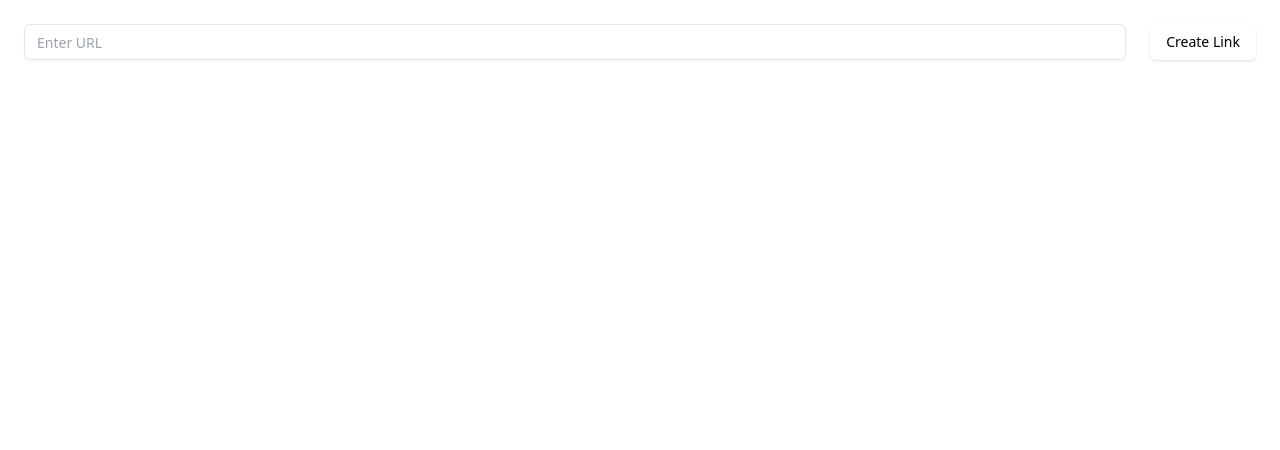
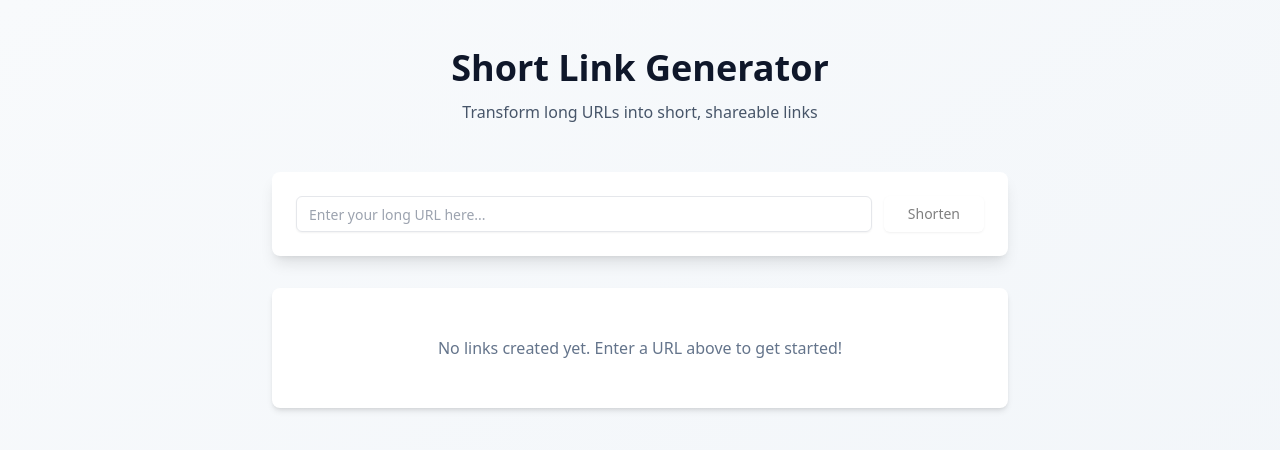
Before and after one commit to zeinlewis/link-shortener, a Nuxt app: page / in a window 1280 px wide. Shown: the top 450 px of the page. Built offline with nearby package versions, Linux system fonts and the light colour scheme.

Commit message:
made page for create, copy and see link list

```diff
--- a/app/app.vue
+++ b/app/app.vue
@@ -1,32 +1,3 @@
-<script lang="ts" setup>
-import { Button } from "@/components/ui/button"
-import { Input } from "@/components/ui/input"
-import { useLinksStore } from "~/stores/links"
-const linksStore = useLinksStore()
-
-const targetUrl = ref("")
-
-const handleSubmit = async () => {
-	try {
-		await linksStore.createLink({ targetUrl: targetUrl.value })
-		targetUrl.value = ""
-	} catch (err) {
-		console.error("Error shortening link:", err)
-	}
-}
-</script>
-
 <template>
-	<div class="container p-6 flex gap-6">
-		<Input v-model="targetUrl" placeholder="Enter URL" />
-		<Button :disabled="linksStore.loading" @click="handleSubmit">
-			{{ linksStore.loading ? "Loading..." : "Create Link" }}
-		</Button>
-
-		<p v-if="linksStore.error" class="error">{{ linksStore.error }}</p>
-
-		<div v-for="link in linksStore.links" :key="link.id">
-			{{ link.targetUrl }} -> {{ link.slug }}
-		</div>
-	</div>
+	<NuxtPage />
 </template>
--- /dev/null
+++ b/app/pages/index.vue
@@ -0,0 +1,192 @@
+<script lang="ts" setup>
+import { Button } from "@/components/ui/button"
+import { Input } from "@/components/ui/input"
+import { useLinksStore } from "@/stores/links"
+
+const linksStore = useLinksStore()
+
+const targetUrl = ref("")
+// Переменная для отслеживания, какой slug был скопирован
+// null = ничего не скопировано, string = показываем "Copied!" для этого slug
+const copiedSlug = ref<string | null>(null)
+
+const handleSubmit = async () => {
+	if (!targetUrl.value.trim()) return
+
+	try {
+		await linksStore.createLink({ targetUrl: targetUrl.value })
+		targetUrl.value = ""
+	} catch (err) {
+		console.error("Error shortening link:", err)
+	}
+}
+
+// Функция генерирует полный URL для короткой ссылки
+// window.location.origin = "http://localhost:3000" - Результат: "http://localhost:3000/r/abc123"
+const getShortUrl = (slug: string) => {
+	return `${window.location.origin}/r/${slug}`
+}
+
+// Функция копирования в буфер обмена
+const copyToClipboard = async (slug: string) => {
+	try {
+		// navigator.clipboard - современный API браузера для копирования
+		await navigator.clipboard.writeText(getShortUrl(slug))
+
+		// Устанавливаем скопированный slug, чтобы показать "Copied!"
+		copiedSlug.value = slug
+
+		// Через 2 секунды сбрасываем состояние "скопировано"
+		setTimeout(() => {
+			copiedSlug.value = null
+		}, 2000)
+	} catch (err) {
+		console.error("Failed to copy:", err)
+	}
+}
+
+// Обработчик нажатия Enter в поле ввода
+const handleKeyPress = (event: KeyboardEvent) => {
+	if (event.key === "Enter") {
+		handleSubmit()
+	}
+}
+</script>
+
+<template>
+	<!-- Внешний контейнер - занимает всю высоту экрана, серый градиент -->
+	<div class="min-h-screen bg-gradient-to-br from-slate-50 to-slate-100">
+		<!-- Центрированный контейнер с максимальной шириной -->
+		<div class="container mx-auto px-4 py-12 max-w-3xl">
+			<!-- Заголовок страницы -->
+			<div class="text-center mb-12">
+				<h1 class="text-4xl font-bold text-slate-900 mb-3">Short Link Generator</h1>
+				<p class="text-slate-600">Transform long URLs into short, shareable links</p>
+			</div>
+
+			<!-- Форма ввода - белая карточка с тенью -->
+			<div class="bg-white rounded-lg shadow-lg p-6 mb-8">
+				<div class="flex gap-3">
+					<!--
+            Input компонент:
+            - v-model - двустороннее связывание с targetUrl
+            - :disabled - блокируется когда идет загрузка
+            - @keypress - слушаем нажатие Enter
+          -->
+					<Input
+						v-model="targetUrl"
+						placeholder="Enter your long URL here..."
+						class="flex-1"
+						:disabled="linksStore.loading"
+						@keypress="handleKeyPress"
+					/>
+
+					<!--
+            Button компонент:
+            - :disabled - блокируется если loading=true ИЛИ поле пустое
+            - @click - вызываем handleSubmit при клике
+          -->
+					<Button
+						:disabled="linksStore.loading || !targetUrl.trim()"
+						class="px-6"
+						@click="handleSubmit"
+					>
+						<!-- Условный текст: "Creating..." во время загрузки, иначе "Shorten" -->
+						{{ linksStore.loading ? "Creating..." : "Shorten" }}
+					</Button>
+				</div>
+
+				<!--
+          Блок ошибки:
+          v-if - показывается только если linksStore.error не null
+          Красный фон и красный текст для визуального выделения ошибки
+        -->
+				<div
+					v-if="linksStore.error"
+					class="mt-4 p-3 bg-red-50 border border-red-200 rounded-md"
+				>
+					<p class="text-red-600 text-sm">{{ linksStore.error }}</p>
+				</div>
+			</div>
+
+			<!--
+        Список ссылок:
+        v-if - показывается только если есть хотя бы одна ссылка
+        linksStore.links.length > 0
+      -->
+			<div v-if="linksStore.links.length > 0" class="space-y-4">
+				<h2 class="text-xl font-semibold text-slate-900 mb-4">Your Short Links</h2>
+
+				<!--
+          v-for - цикл по всем ссылкам
+          :key="link.id" - уникальный ключ для Vue (для оптимизации рендеринга)
+        -->
+				<div
+					v-for="link in linksStore.links"
+					:key="link.id"
+					class="bg-white rounded-lg shadow-md p-5"
+				>
+					<!-- Оригинальный URL -->
+					<div class="mb-3">
+						<label class="text-xs text-slate-500 uppercase mb-1 block"> Original URL </label>
+						<!--
+              :href - динамический атрибут, берем из link.targetUrl
+              target="_blank" - открывается в новой вкладке
+              break-all - длинный URL переносится на новую строку
+            -->
+						<a
+							:href="link.targetUrl"
+							target="_blank"
+							class="text-slate-700 hover:text-blue-600 break-all"
+						>
+							{{ link.targetUrl }}
+						</a>
+					</div>
+
+					<!-- Короткий URL с кнопкой копирования -->
+					<div class="flex items-center gap-3 p-3 bg-slate-50 rounded-md">
+						<div class="flex-1">
+							<label class="text-xs text-slate-500 uppercase mb-1 block"> Short URL </label>
+							<!--
+                <code> - моноширинный шрифт для URL
+                getShortUrl(link.slug) - вызываем функцию для получения полного URL
+              -->
+							<code class="text-blue-600 font-mono">
+								{{ getShortUrl(link.slug) }}
+							</code>
+						</div>
+
+						<!--
+              Кнопка копирования:
+              @click - вызываем copyToClipboard при клике
+              Условно показываем либо галочку (если скопировано), либо иконку копирования
+            -->
+						<Button variant="outline" size="sm" @click="copyToClipboard(link.slug)">
+							<!-- v-if - показываем галочку только если этот slug был скопирован -->
+							<span v-if="copiedSlug === link.slug">✓ Copied!</span>
+							<span v-else>Copy</span>
+						</Button>
+					</div>
+
+					<!-- Метаданные (дата и клики) -->
+					<div class="mt-3 flex gap-4 text-xs text-slate-500">
+						<!--
+              new Date(link.createdAt).toLocaleString() - конвертируем ISO дату
+              в читаемый формат типа "17.11.2025, 14:30:00"
+            -->
+						<span>Created: {{ new Date(link.createdAt).toLocaleString() }}</span>
+						<span>Clicks: {{ link.clicks }}</span>
+					</div>
+				</div>
+			</div>
+
+			<!--
+        Empty state - показывается когда список пуст (v-else)
+        Альтернатива для v-if выше
+      -->
+			<div v-else class="text-center py-12 bg-white rounded-lg shadow-md">
+				<p class="text-slate-500">No links created yet. Enter a URL above to get started!</p>
+			</div>
+		</div>
+	</div>
+</template>
--- a/app/stores/links.ts
+++ b/app/stores/links.ts
@@ -22,7 +22,7 @@ export const useLinksStore = defineStore("links", () => {
 				body: payload,
 			})
 
-			links.value.push(newLink)
+			links.value.unshift(newLink)
 			return newLink
 		} catch (err: any) {
 			error.value = err.data?.statusMessage || err.message || "Failed to create link"
```
